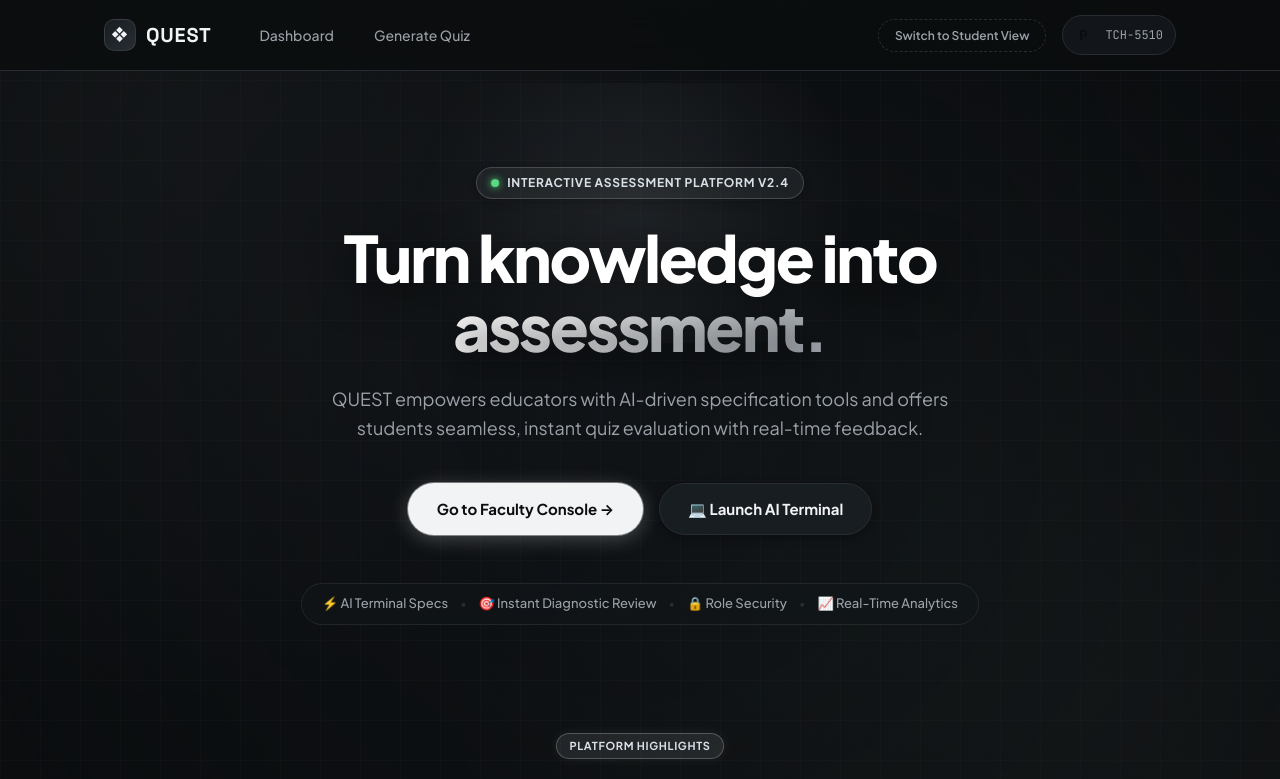
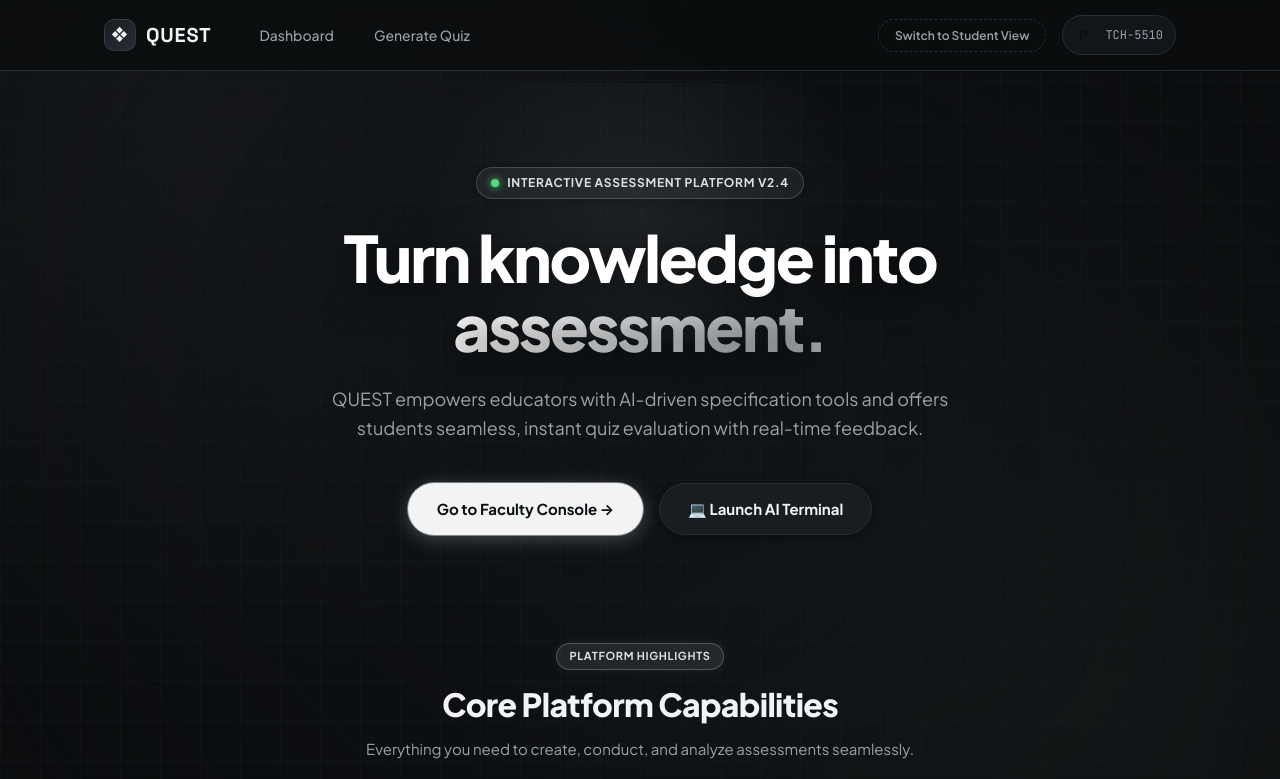
Before and after one commit to sowmiya07-alt/QUEST, a React (Vite) app: page / in a window 1280 px wide. Shown: the top 779 px of the page. Built offline with nearby package versions, Linux system fonts and the light colour scheme; no server answers.

Commit message:
Remove feature pill bar from hero section

```diff
--- a/src/pages/Home.jsx
+++ b/src/pages/Home.jsx
@@ -55,17 +55,6 @@ export default function Home() {
                 </Link>
               </>
             )}
-          </div>
-
-          {/* Hero Feature Pill Bar */}
-          <div className="hero-pill-bar">
-            <span className="hero-pill">⚡ AI Terminal Specs</span>
-            <span className="hero-pill-divider">•</span>
-            <span className="hero-pill">🎯 Instant Diagnostic Review</span>
-            <span className="hero-pill-divider">•</span>
-            <span className="hero-pill">🔒 Role Security</span>
-            <span className="hero-pill-divider">•</span>
-            <span className="hero-pill">📈 Real-Time Analytics</span>
           </div>
         </section>
 
```
